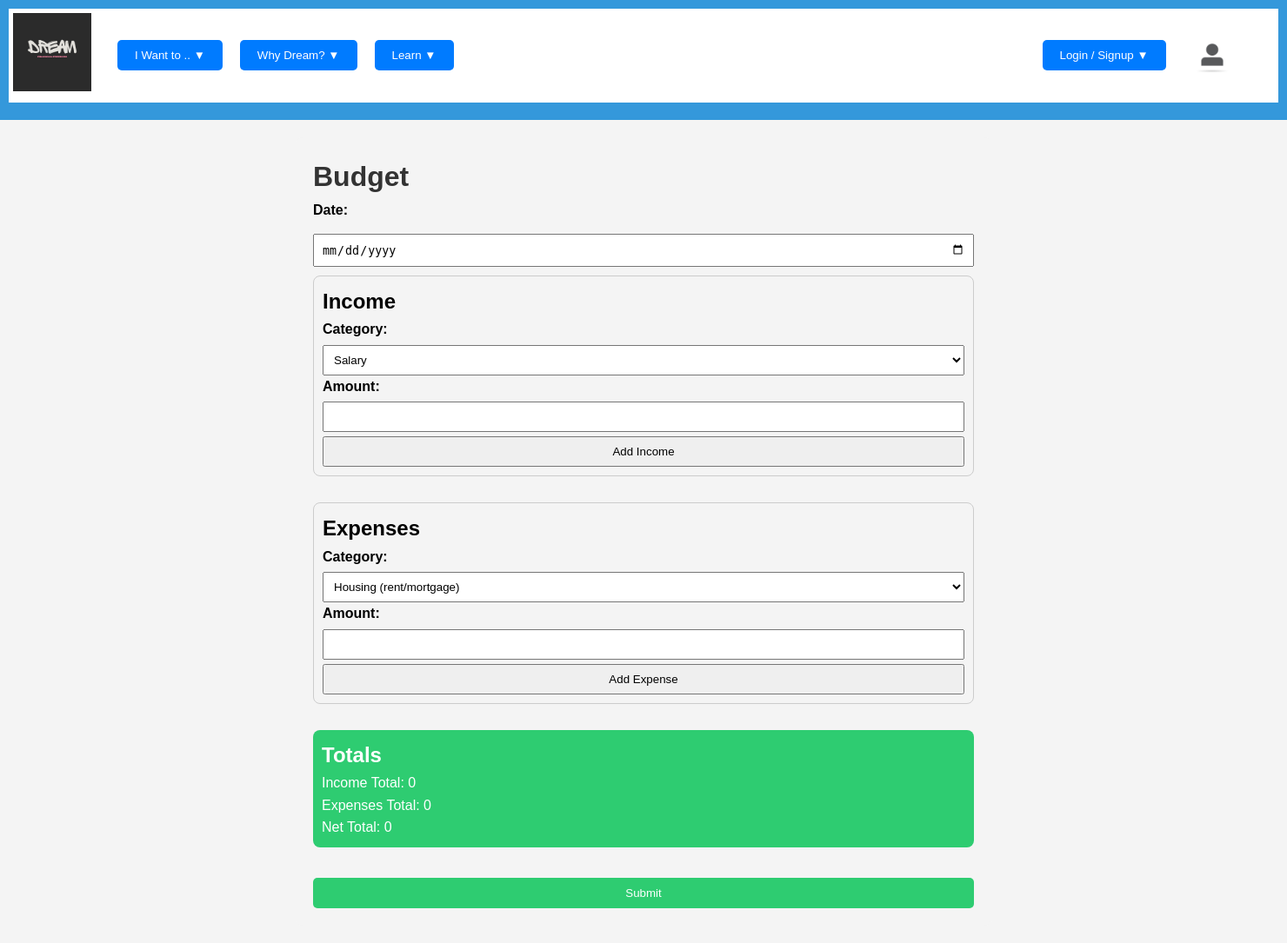
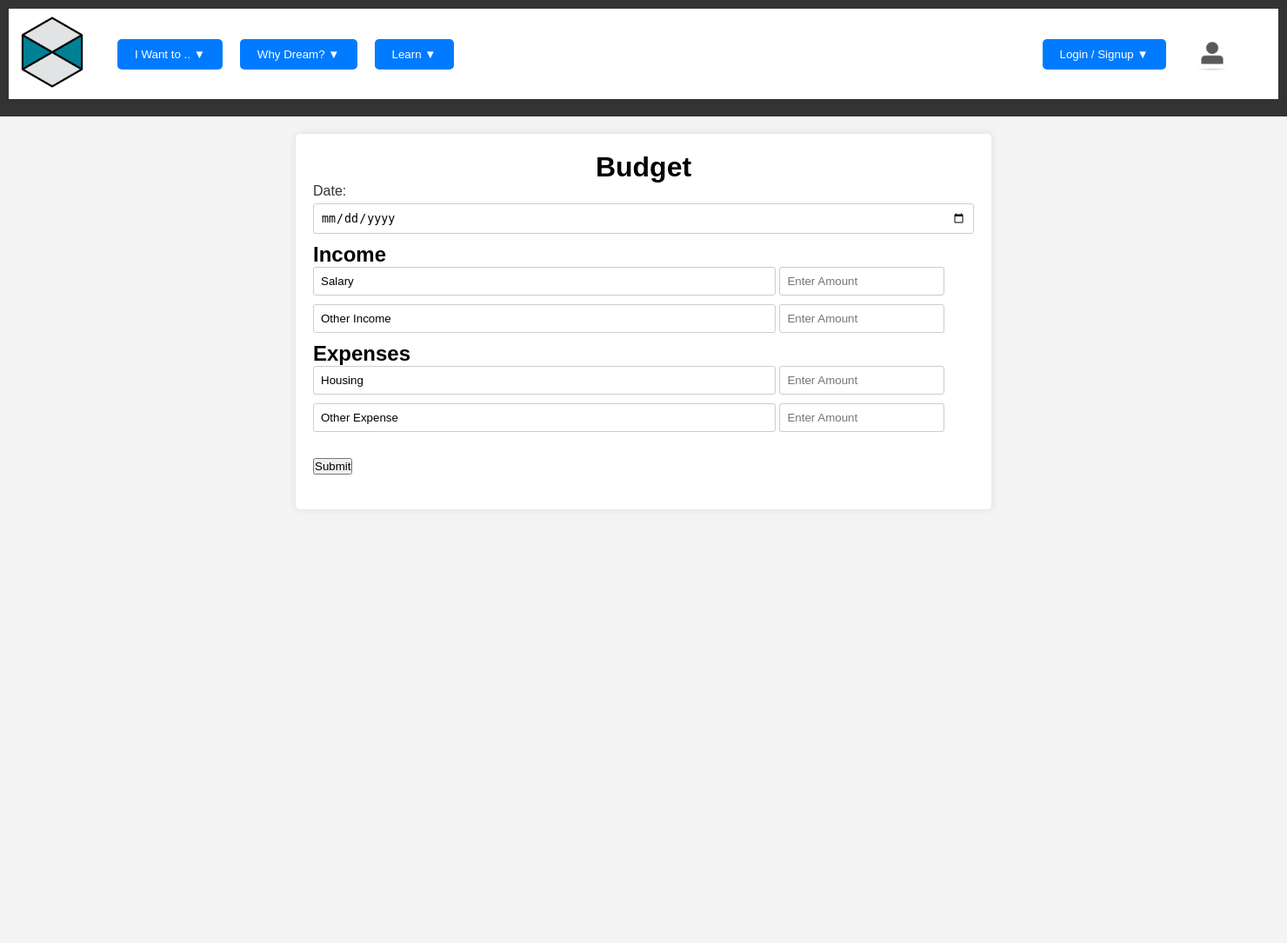
Before and after one commit to Shayne0312/School, a Flask app: template capstone_1/personal_finance_tracker/templates/budget.html in a window 1480 px wide. Shown: the whole page at 87% size. After the commit the page ends 546 px from the top, so only its background shows below. Run offline with Flask 3, Linux system fonts and the light colour scheme; the template is opened without the code that fills it: values that come from a table or form of the project are taken from there, others are empty; tables that the repository leaves empty hold one stand-in row (values such as "Sample post").

Commit message:
fixed bugs and rewrote models, budget, and dashboard.

```diff
--- a/capstone_1/personal_finance_tracker/app.py
+++ b/capstone_1/personal_finance_tracker/app.py
@@ -1,10 +1,9 @@
 import os
-import logging
 from flask import Flask, render_template, request, flash, redirect, url_for, session, g, jsonify
 from sqlalchemy.exc import IntegrityError
 from flask_login import current_user, login_user
 from forms import LoginForm, SignupForm, EditProfileForm, BudgetForm
-from models import db, connect_db, User, Budget, SavingsGoal
+from models import db, connect_db, User, Budget, SavingsGoal, Income, Expense
 from functools import wraps
 
 CURR_USER_KEY = "curr_user"
@@ -137,66 +136,54 @@ def dashboard():
     budgets = Budget.query.filter_by(user_id=g.user.id).all()
 
     # Calculate totals
-    total_income = sum(budget.income_amount for budget in budgets)
-    total_expenses = sum(budget.expense_amount for budget in budgets)
-    net_total = total_income - total_expenses
+    total_income = db.session.query(db.func.sum(Income.amount)).\
+                    filter(Income.budget_id.in_([b.id for b in budgets])).\
+                    scalar()
+    total_expense = db.session.query(db.func.sum(Expense.amount)).\
+                   filter(Expense.budget_id.in_([b.id for b in budgets])).\
+                   scalar()
+    net_total = total_income - total_expense
 
     return render_template('dashboard.html', user=g.user, budgets=budgets, total_income=total_income,
-                           total_expenses=total_expenses, net_total=net_total)
+                           total_expense=total_expense, net_total=net_total)
 
 
 @app.route('/budget', methods=["GET", "POST"])
 @redirect_if_missing
 def budget():
-    print("Budget route triggered")
     form = BudgetForm()
+    if request.method == "POST":
+        # Create a new budget instance
+        date = request.form.get('date')
+        user_id = g.user.id
+        budget = Budget(user_id=user_id, date=date)
+        db.session.add(budget)
+        db.session.flush()  # This will assign an ID to the budget without committing the transaction
 
-    if request.method == "POST":
-        print("Form is valid")
-        # Print form data
-        print("Form data:", form.data)
+        # Process income fields
+        income_categories = ['salary_income_category', 'other_income_category']
+        for category_field in income_categories:
+            category = request.form.get(category_field)
+            amount_field = category_field.replace('category', 'amount')
+            amount = float(request.form.get(amount_field, 0))
+            income = Income(budget_id=budget.id, category=category, amount=amount)
+            db.session.add(income)
 
-        # Process the budget form data and save it to the database
-        process_budget_form(form)
-        print("Budget data added successfully!", "success")
+        # Process expense fields
+        expense_categories = ['housing_expense_category', 'other_expense_category']
+        for category_field in expense_categories:
+            category = request.form.get(category_field)
+            amount_field = category_field.replace('category', 'amount')
+            amount = float(request.form.get(amount_field, 0))
+            expense = Expense(budget_id=budget.id, category=category, amount=amount)
+            db.session.add(expense)
 
-        # Redirect to the dashboard or another page after successful form submission
+        # Commit all changes to the database
+        db.session.commit()
+        flash("Budget data added successfully!", "success")
         return redirect(url_for('dashboard'))
 
-    return render_template('budget.html', form=form, user=g.user)
-
-
-def process_budget_form(form):
-    if not form.validate_on_submit():
-        print("Form validation errors:", form.errors)
-        flash("Budget form validation failed", "danger")
-        return
-
-    print("Form is valid")
-
-    # Get form data
-    date = form.date.data
-    income_category = form.income_category.data
-    income_amount = form.income_amount.data
-    expense_category = form.expense_category.data
-    expense_amount = form.expense_amount.data
-
-    user_id = g.user.id
-
-    new_budget = Budget(
-        user_id=user_id,
-        date=date,
-        income_category=income_category,
-        income_amount=income_amount,
-        expense_category=expense_category,
-        expense_amount=expense_amount,
-    )
-
-    db.session.add(new_budget)
-    print(new_budget)
-    db.session.commit()
-
-    print("Budget data added successfully!")
+    return render_template('budget.html', form=form)
 
 
 @app.route('/saving', methods=["GET", "POST"])
--- a/capstone_1/personal_finance_tracker/forms.py
+++ b/capstone_1/personal_finance_tracker/forms.py
@@ -1,6 +1,6 @@
 from flask_wtf import FlaskForm
-from wtforms import StringField, PasswordField, DateField, DecimalField
-from wtforms.validators import DataRequired, Email, Length
+from wtforms import StringField, PasswordField, DecimalField, FieldList, FormField, IntegerField
+from wtforms.validators import DataRequired, Email, Length, NumberRange
 
 
 class SignupForm(FlaskForm):
@@ -25,9 +25,15 @@ class EditProfileForm(FlaskForm):
     image_url = StringField('(Optional) Image URL')
 
 
+class IncomeEntryForm(FlaskForm):
+    category = StringField('Category', validators=[DataRequired()])
+    amount = IntegerField('Amount', validators=[DataRequired()])
+
+class ExpenseEntryForm(FlaskForm):
+    category = StringField('Category', validators=[DataRequired()])
+    amount = IntegerField('Amount', validators=[NumberRange(min=0)])
+
 class BudgetForm(FlaskForm):
-    date = DateField('Budget Date', format='%Y-%m-%d', validators=[DataRequired()])
-    income_category = StringField('Income Category', validators=[DataRequired()])
-    income_amount = DecimalField('Income Amount', validators=[DataRequired()])
-    expense_category = StringField('Expense Category', validators=[DataRequired()])
-    expense_amount = DecimalField('Expense Amount', validators=[DataRequired()])
+    date = StringField('Date', validators=[DataRequired()])
+    income_entries = FieldList(FormField(IncomeEntryForm), min_entries=1)
+    expense_entries = FieldList(FormField(ExpenseEntryForm), min_entries=1)
--- a/capstone_1/personal_finance_tracker/static/css/banner.css
+++ b/capstone_1/personal_finance_tracker/static/css/banner.css
@@ -42,6 +42,30 @@ body {
   justify-content: flex-end;
   position: relative;
   left: 42em;
+}
+
+@media (max-width: 1335.20px) {
+  .banner-right {
+    left: 30em;
+  }
+}
+
+@media (max-width: 1330px) {
+  .banner-right {
+    left: 15em;
+  }
+}
+
+@media (max-width: 1072px) {
+  .banner-right {
+    left: 10em;
+  }
+}
+
+@media (max-width: 990px) {
+  .banner-right {
+    left: 4.5em;
+  }
 }
 
 .dreamlogo {
@@ -153,3 +177,31 @@ body {
   position: relative;
   left: -3em;
 }
+
+
+/* Buttons */
+.btn {
+  transition: background-color 0.3s ease;
+}
+
+.btn:hover {
+  background-color: #0062cc;
+}
+
+/* Dropdown buttons */
+.dropdown button {
+  transition: background-color 0.3s ease;
+}
+
+.dropdown button:hover {
+  background-color: #0062cc;
+}
+
+/* Links */
+.dropdown-content li a {
+  transition: background-color 0.3s ease;
+}
+
+.dropdown-content li a:hover {
+  background-color: #ddd;
+}
--- a/capstone_1/personal_finance_tracker/static/css/budget.css
+++ b/capstone_1/personal_finance_tracker/static/css/budget.css
@@ -1,19 +1,20 @@
-/* Add these styles to your existing CSS */
-
-/* Reset some default browser styles */
-body, h1, h2, p, form {
+/* Reset some default styles */
+body, h1, h2, form {
   margin: 0;
   padding: 0;
 }
 
 body {
-  font-family: 'Arial', sans-serif;
-  line-height: 1.6;
+  font-family: Arial, sans-serif;
+}
+
+.budget {
+  background-color: #f4f4f4;
 }
 
 header {
-  background-color: #3498db;
-  color: white;
+  background-color: #333;
+  color: #fff;
   padding: 10px;
   text-align: center;
 }
@@ -22,78 +23,67 @@ main {
   max-width: 800px;
   margin: 20px auto;
   padding: 20px;
-  background-color: #f4f4f4;
-  border-radius: 8px;
+  background-color: #fff;
+  border-radius: 5px;
+  box-shadow: 0 0 10px rgba(0, 0, 0, 0.1);
 }
 
 h1 {
+  text-align: center;
+}
+
+form {
+  display: flex;
+  flex-direction: column;
+}
+
+label {
+  margin-bottom: 5px;
   color: #333;
 }
 
-form {
-  display: grid;
-  gap: 10px;
+input {
+  margin-bottom: 10px;
+  padding: 8px;
+  border: 1px solid #ccc;
+  border-radius: 3px;
 }
 
-label {
-  font-weight: bold;
-}
-
-input, select {
+input[type="date"] {
   width: 100%;
-  padding: 8px;
-  box-sizing: border-box;
-  margin-top: 5px;
 }
 
 section {
   margin-bottom: 20px;
 }
 
-.income, .expenses {
-  border: 1px solid #ccc;
-  padding: 10px;
-  border-radius: 8px;
+.income-item,
+.expense-item {
+  display: flex;
+  justify-content: space-between;
 }
 
-.totals {
-  background-color: #2ecc71;
+/* Styling for submit button */
+input[type="submit"] {
+  background-color: #4caf50;
   color: white;
-  padding: 10px;
-  border-radius: 8px;
-}
-
-.totals.negative {
-  background-color: #e74c3c;
-}
-
-button {
-  background-color: #3498db;
-  color: white;
-  padding: 10px;
+  padding: 10px 15px;
   border: none;
-  border-radius: 5px;
+  border-radius: 3px;
   cursor: pointer;
-}
-
-button:hover {
-  background-color: #2980b9;
-}
-
-input[type="submit"] {
-  background-color: #2ecc71;
-  color: white;
-  padding: 10px;
-  border: none;
-  border-radius: 5px;
-  cursor: pointer;
+  font-size: 16px;
 }
 
 input[type="submit"]:hover {
-  background-color: #27ae60;
+  background-color: #45a049;
 }
 
-#incomeList,
-#expenseList {
-    list-style-type: none;
+/* Make category input boxes longer */
+input[type="text"] {
+  width: 70%; /* Adjust the width as needed */
 }
+
+/* Keep the amount input boxes a bit shorter */
+input[type="number"] {
+  width: 25%; /* Adjust the width as needed */
+}
--- a/capstone_1/personal_finance_tracker/static/css/homepage.css
+++ b/capstone_1/personal_finance_tracker/static/css/homepage.css
@@ -46,7 +46,3 @@ body {
     border-radius: 5px;
     transition: background-color 0.3s ease;
   }
-
-  .btn:hover {
-    background-color: #0056b3;
-  }
--- a/capstone_1/personal_finance_tracker/static/js/budget.js
+++ /dev/null
@@ -1,74 +0,0 @@
-document.addEventListener('DOMContentLoaded', function() {
-    const addIncomeButton = document.getElementById('addIncomeButton');
-    const addExpenseButton = document.getElementById('addExpensesButton');
-
-    if (addIncomeButton) {
-        addIncomeButton.addEventListener('click', addIncome);
-    }
-
-    if (addExpenseButton) {
-        addExpenseButton.addEventListener('click', addExpense);
-    }
-});
-
-let incomeTotal = 0;
-let expensesTotal = 0;
-
-function addIncome() {
-    addEntry('income');
-}
-
-function addExpense() {
-    addEntry('expense');
-}
-
-function addEntry(type) {
-    const categoryInput = document.querySelector(`select[name=${type}_category]`);
-    const amountInput = document.querySelector(`input[name=${type}_amount]`);
-
-    if (!categoryInput || !amountInput) {
-        console.error('CategoryInput or AmountInput not found.');
-        return;
-    }
-
-    const category = categoryInput.value;
-    const amount = parseFloat(amountInput.value);
-
-    if (isNaN(amount) || amount <= -1) {
-        return;
-    }
-
-    const entryList = document.getElementById(`${type}List`);
-    const newEntry = document.createElement('li');
-
-    // Check the entry type and adjust the sign accordingly
-    const sign = type === 'income' ? '' : '-';
-    newEntry.textContent = `${category}: $${sign}${amount}`;
-    entryList.appendChild(newEntry);
-
-    // Update total values
-    if (type === 'income') {
-        incomeTotal += amount;
-    } else {
-        expensesTotal += amount;
-    }
-
-    // Update total elements
-    updateTotalElements();
-
-    // Clear input values after adding the entry
-    amountInput.value = '';
-}
-
-function updateTotalElements() {
-    const incomeTotalElement = document.getElementById('incomeTotal');
-    const expensesTotalElement = document.getElementById('expensesTotal');
-    const netTotalElement = document.getElementById('netTotal');
-
-    incomeTotalElement.textContent = incomeTotal.toFixed(2);
-    expensesTotalElement.textContent = expensesTotal.toFixed(2);
-
-    // Calculate net total
-    const netTotal = incomeTotal - expensesTotal;
-    netTotalElement.textContent = netTotal.toFixed(2);
-}
--- a/capstone_1/personal_finance_tracker/templates/budget.html
+++ b/capstone_1/personal_finance_tracker/templates/budget.html
@@ -20,54 +20,36 @@
 
             <section class="income">
                 <h2>Income</h2>
-                <label for="incomeCategory">Category:</label>
-                <select id="incomeCategory" name="income_category" required>
-                    <option value="Salary" selected>Salary</option>
-                    <option value="OtherIncome">Other Income</option>
-                    <option value="InvestmentReturns">Investment Returns</option>
-                </select>
 
-                <label for="income_amount">Amount:</label>
-                <input type="number" name="income_amount">
-                <input type="button" value="Add Income" onclick="addIncome()" id="addIncomeButton">
-                <ul id="incomeList"></ul>
+                <div>
+                  <input type="text" name="salary_income_category" value="Salary">
+                  <input type="number" name="salary_income_amount" placeholder="Enter Amount">
+                </div>
+
+              <div>
+                <input type="text" name="other_income_category" value="Other Income">
+                <input type="number" name="other_income_amount" placeholder="Enter Amount">
+              </div>
+
+
+            <section class="expense">
+              <h2>Expenses</h2>
+
+              <div>
+                <input type="text" name="housing_expense_category" value="Housing">
+                <input type="number" name="housing_expense_amount" placeholder="Enter Amount">
+              </div>
+
+              <div>
+                <input type="text" name="other_expense_category" value="Other Expense">
+                <input type="number" name="other_expense_amount" placeholder="Enter Amount">
+              </div>
+
             </section>
 
-            <section class="expenses">
-                <h2>Expenses</h2>
-                <label for="expense_category">Category:</label>
-                <select name="expense_category" required>
-                    <!-- Set the first option as default by adding the selected attribute -->
-                    <option value="Housing" selected>Housing (rent/mortgage)</option>
-                    <option value="Utilities">Utilities</option>
-                    <option value="Food">Food (groceries & dining out)</option>
-                    <option value="Transportation">Transportation (car payments, fuel, public transport)</option>
-                    <option value="Insurance">Insurance (health, auto, life)</option>
-                    <option value="Healthcare">Healthcare (out-of-pocket expenses)</option>
-                    <option value="Savings">Savings & Investments</option>
-                    <option value="Entertainment">Entertainment & Leisure</option>
-                    <option value="Childcare">Childcare</option>
-                    <option value="Debts">Debts (credit card, loan repayments)</option>
-                </select>
-
-                <label for="expense_amount">Amount:</label>
-                <input type="number" name="expense_amount">
-                <input type="button" value="Add Expense" onclick="addExpense()" id="addExpensesButton">
-                <ul id="expenseList"></ul>
-            </section>
-
-
-            <section class="totals">
-                <h2>Totals</h2>
-                <p>Income Total: <span id="incomeTotal">0</span></p>
-                <p>Expenses Total: <span id="expensesTotal">0</span></p>
-                <p>Net Total: <span id="netTotal">0</span></p>
-            </section>
-
-            <input type="submit" value="Submit">
+            <button type="submit">Submit</button>
         </form>
     </main>
     <script src="static/js/budget.js" defer></script>
-
 </body>
 </html>
```
Also changed, not shown: capstone_1/personal_finance_tracker/models.py (+29 -15 lines), capstone_1/personal_finance_tracker/templates/404.html (added, +12 -0 lines), capstone_1/personal_finance_tracker/templates/dashboard.html (+19 -7 lines), capstone_1/personal_finance_tracker/templates/oldbudget.html (added, +73 -0 lines), capstone_1/personal_finance_tracker/static/images/dreamlogo.jpg.
